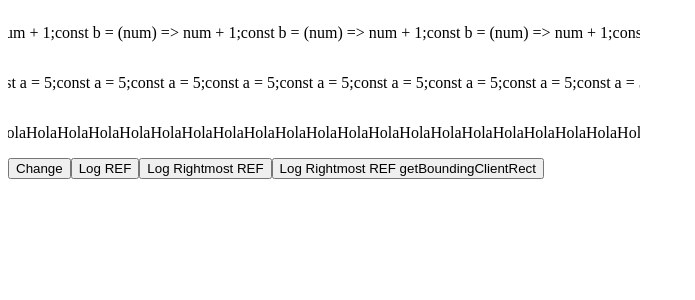
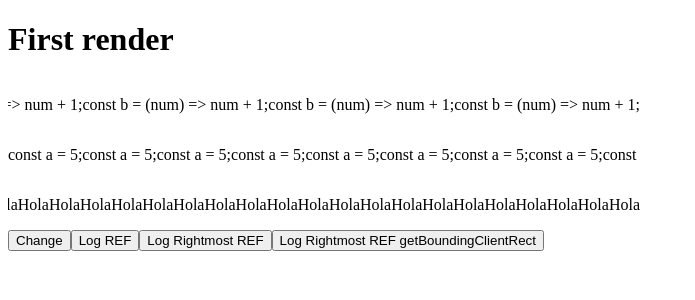
Before and after one commit to Ruberoni/react-auto-expand-marquee, a React (Vite) app: page / in a window 1280 px wide. Shown: the top 300 px of the page, without its empty margins (0-695 px from the left). Built offline with nearby package versions, Linux system fonts and the light colour scheme.

Commit message:
Refactor codelines body

```diff
--- a/src/AnimatedCode.tsx
+++ b/src/AnimatedCode.tsx
@@ -23,17 +23,12 @@ export interface AnimatedCodeProps extends SyntaxHighlighterProps {
 }
 
 const defaultAnimationConfig: IAnimationConfig = {
-  mix: false
-}
+  mix: false,
+};
 
 /**
  * @todo
- * - [X] [DONE] Make it work with any parent component
- * - [X] [DONE] Have two rows moving
- * - [X] [DONE] Every row moves at the same speed.
- * - [X] [DONE] Achieve infite loop
- * - [X] [DONE] Move rows interleaved
- * - [X] [DONE] Adjust when parent width changes
+ * - [BUG] Changing window size doesnt update speed
  *
  * - Use SyntaxHighlighter
  * - [Maybe] change this component name to AnimatedText (or similiar)
@@ -49,12 +44,14 @@ function AnimatedCode({
   ...syntaxHighlighterProps
 }: AnimatedCodeProps) {
   // console.log("🚀 ~ file: AnimatedCode.tsx ~ line 40 ~ children", children);
-  const [play, setPlay] = useState(false);
+  const [play, setPlay] = useState(true);
+  const [rendered, setRendered] = useState(false);
   /**
    * Will store the main text refs of each row.\
    * Later used to calculate how many will fit in the container
    */
   const individualTextElementsRefs = React.useRef<HTMLElement[]>([]);
+  const [baseRowItemsWidth, setBaseRowItemsWidth] = useState<number[]>([])
   const containerRef = React.useRef<HTMLDivElement>(null);
 
   const rowItemsRefs = React.useRef<HTMLDivElement[]>([]);
@@ -70,35 +67,37 @@ function AnimatedCode({
   >([]);
   // console.log("🚀 ~ file: AnimatedCode.tsx ~ line 48 ~ codeLines", codeLines);
 
-  // TESTING
-  useEffect(() => {
-    console.log(
-      "🚀 ~ file: AnimatedCode.tsx ~ line 97 ~ elementsToFitContainer",
-      elementsToFitContainer
-    );
-  }, [elementsToFitContainer]);
-
   function calculateRowsWidth() {
-    const _elementsToFitContainer = individualTextElementsRefs.current.map(
-      (element) => {
-        if (!containerRef.current) return 0; // <- Dont know why TS gives error without this line
-        return getHowManyFitIn(element, containerRef.current);
+    const _elementsToFitContainer = baseRowItemsWidth.map(
+      (baseRowItemWidth) => {
+        if (!containerRef.current) {
+          return 0
+        }
+        const { width: targetWidth } = containerRef.current.getBoundingClientRect();
+        return Math.ceil(targetWidth / baseRowItemWidth);
       }
     );
-
-      setElementsToFitContainer(_elementsToFitContainer);
+    setElementsToFitContainer(_elementsToFitContainer);
   }
 
   useEffect(() => {
-    if (containerRef.current) {
-      calculateRowsWidth()
-    }
+    setBaseRowItemsWidth(individualTextElementsRefs.current.map(
+      (element) => element.getBoundingClientRect().width
+    ))
+  }, [])
+
+  useEffect(() => {
+    setRendered(true);
+
     window.addEventListener("resize", calculateRowsWidth);
     return () => {
       window.removeEventListener("resize", calculateRowsWidth);
     };
+  });
 
-  }, []);
+  useEffect(() => {
+    calculateRowsWidth();
+  }, [baseRowItemsWidth])
 
   const handleOnClick = () => {
     setPlay(!play);
@@ -116,61 +115,36 @@ function AnimatedCode({
   // END TESTING
   return (
     <div>
+      {rendered && <h1>First render</h1>}
       <div className="container" ref={containerRef}>
-        {codeLines?.map(({ text, ..._syntaxHighlighterProps }, i) => {
-          const IndividualTextElement = (
-            <p
-              ref={(ref) => {
-                if (!ref) return;
-                individualTextElementsRefs.current[i] = ref;
-              }}
-            >
-              {text}
-            </p>
-          );
-
-          const totalTextElements = elementsToFitContainer[i]
-            ? getClonesComponentsArray(IndividualTextElement, elementsToFitContainer[i] - 1)
-            : [IndividualTextElement]
-
-          const reverse = animationConfig.mix && Boolean(i % 2 === 0)
+        {codeLines?.map(({ text }, i) => {
+          const reverse = animationConfig.mix && Boolean(i % 2 === 0);
 
           const scrollAnimationStyles = getScrollAnimationStyles(
             rowItemsRefs.current[i],
             {
               play,
-              reverse
+              reverse,
             }
           );
-
-          // eslint-disable-next-line react/display-name
-          const RowItem = React.forwardRef<HTMLDivElement>((props, ref) => (
-            <div
-              style={{
-                display: "flex",
-                flex: "0 0 auto",
-                width: "max-content",
-
-                ...scrollAnimationStyles,
+          return (
+            <Row
+              key={i}
+              text={text}
+              textsAmount={elementsToFitContainer[i]}
+              style={scrollAnimationStyles}
+              textElementRef={(ref) => {
+                if (!ref) return;
+                individualTextElementsRefs.current[i] = ref;
               }}
-              ref={ref}
-              {...props}
-            >
-              {totalTextElements.map((el) => el)}
-            </div>
-          ));
-
-          return (
-            <div className="row" style={reverse ? {flexDirection: 'row-reverse',} : {}} key={i}>
-              <RowItem
-                ref={(ref) => {
-                  if (!ref) return;
-                  rowItemsRefs.current[i] = ref;
-                }}
-              />
-              <RowItem />
-              <RowItem />
-            </div>
+              rowItemRef={(ref) => {
+                if (!ref) return;
+                rowItemsRefs.current[i] = ref;
+              }}
+              containerProps={{
+                style: reverse ? { flexDirection: "row-reverse" } : {},
+              }}
+            />
           );
         })}
       </div>
@@ -186,4 +160,86 @@ function AnimatedCode({
   );
 }
 
+const RowItem = React.forwardRef<
+  HTMLDivElement,
+  React.HTMLProps<HTMLDivElement>
+>(({ children, ...divProps }, ref) => (
+  <div
+    {...divProps}
+    style={{
+      display: "flex",
+      flex: "0 0 auto",
+      width: "max-content",
+      ...divProps.style,
+    }}
+    ref={ref}
+  >
+    {children}
+  </div>
+));
+
+RowItem.displayName = "RowItem";
+
+export interface CodeLineProps
+  extends Omit<React.HTMLProps<HTMLDivElement>, "ref"> {
+  textElementRef: React.ClassAttributes<HTMLParagraphElement>["ref"];
+  rowItemRef: React.Ref<HTMLDivElement>;
+  text: string;
+  textsAmount: number;
+  containerProps: React.HTMLProps<HTMLDivElement>;
+}
+
+/**
+ * Renders 2 `RowItem`, one besides the other, in a container that doesn't break.\
+ * Each `RowItem` has `textsAmount` elements with `text`.
+ */
+const Row = ({
+  text,
+  textsAmount,
+  containerProps,
+  textElementRef,
+  rowItemRef,
+  ...divProps
+}: CodeLineProps) => {
+  const [state, setState] = useState<null | React.ReactElement[][]>(null);
+
+  const IndividualTextElement = <p ref={textElementRef}>{text}</p>;
+  useEffect(() => {
+    if (textsAmount) {
+      setState([
+        [IndividualTextElement, ...getClonesComponentsArray(
+          <p>{text}</p>,
+          textsAmount - 1,
+          "row-1"
+        )],
+        getClonesComponentsArray(
+          <p>{text}</p>,
+          textsAmount,
+          "row-2"
+        ),
+        getClonesComponentsArray(
+          <p>{text}</p>,
+          textsAmount,
+          "row-3"
+        ),
+      ]);
+    }
+  }, [textsAmount]);
+
+  return (
+    <div className="row" {...containerProps}>
+      {!state ? (
+        IndividualTextElement
+      ) : (
+        <>
+          <RowItem ref={rowItemRef} {...divProps}>
+            {state[1]}
+          </RowItem>
+          <RowItem {...divProps}>{state[2]}</RowItem>
+        </>
+      )}
+    </div>
+  );
+};
+
 export default AnimatedCode;
--- a/src/utils.tsx
+++ b/src/utils.tsx
@@ -58,9 +58,14 @@ export function getCodeLines(
   }
 }
 
+/**
+ * Returns how many `base` elements fits in `target` element
+ */
 export function getHowManyFitIn(base: HTMLElement, target: HTMLElement) {
   const { width: targetWidth } = target.getBoundingClientRect();
-  return Math.ceil(targetWidth / base.offsetWidth);
+  const { width: baseWidth } = base.getBoundingClientRect();
+  if (baseWidth < 1) throw new Error("[getHowManyFitIn] `baseWidth` cannot be smaller than 1");
+  return Math.ceil(targetWidth / baseWidth);
 }
 
 const defaultAnimationStylesConfig: IAnimationStylesConfig = {
@@ -71,12 +76,17 @@ const defaultAnimationStylesConfig: IAnimationStylesConfig = {
 export function getScrollAnimationStyles(
   container: HTMLElement | null,
   config = defaultAnimationStylesConfig
-) {
+): React.CSSProperties {
   if (!container) return {};
   const { width: containerWidth } = container.getBoundingClientRect();
   return {
-    animation: `${config.reverse ? 'scrollReverse' : 'scroll'} ${SPEED_CONSTANT * containerWidth}s linear 0s infinite`,
+    animationName: config.reverse ? 'scrollReverse' : 'scroll',
+    animationDuration: SPEED_CONSTANT * containerWidth + 's',
     animationPlayState: config.play ? "paused" : "running",
+
+    animationTimingFunction: 'linear',
+    animationDelay: '0',
+    animationIterationCount: 'infinite',
     animationDirection: "normal",
   };
 }
@@ -84,8 +94,9 @@ export function getScrollAnimationStyles(
 /**
  * Returns an array of *`length`* elements *`el`*
  */
-export function getClonesComponentsArray(el: ReactElement, length: number) {
+export function getClonesComponentsArray(el: ReactElement, length: number, keySuffix: string) {
+  console.log("🚀 ~ file: utils.tsx ~ line 93 ~ getClonesComponentsArray ~ length", length)
   if (length < 1) return []
   return Array.from(Array(length))
-    .map((_, i) => React.cloneElement(el, { key: i }));
+    .map((_, i) => React.cloneElement(el, { key: `${keySuffix}-${i}` }));
 }
```
